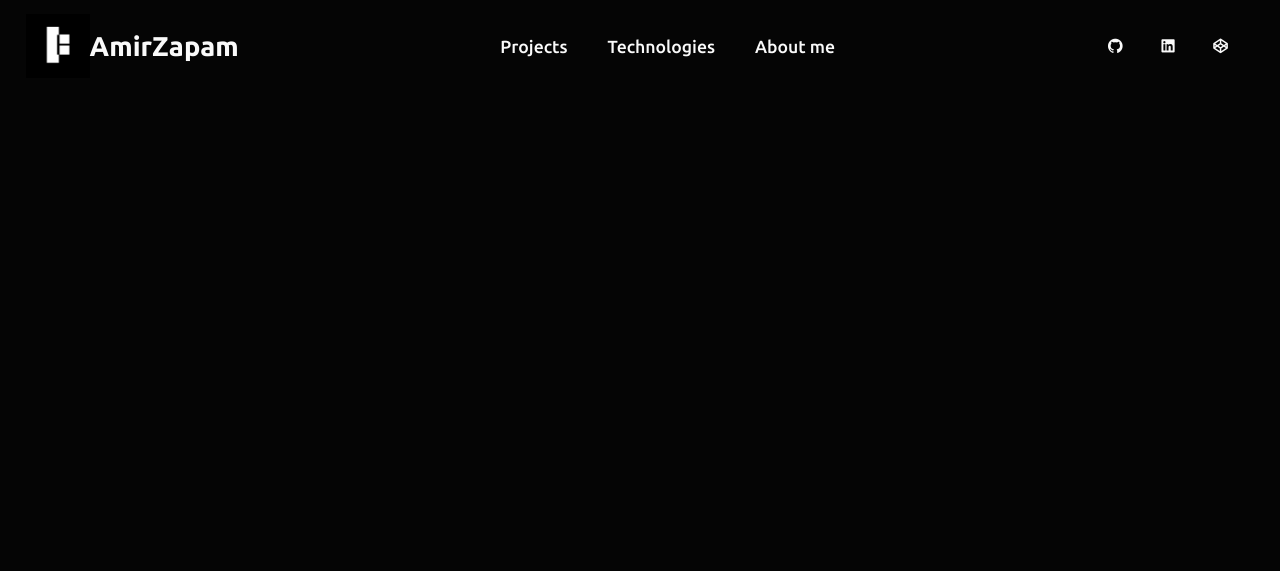
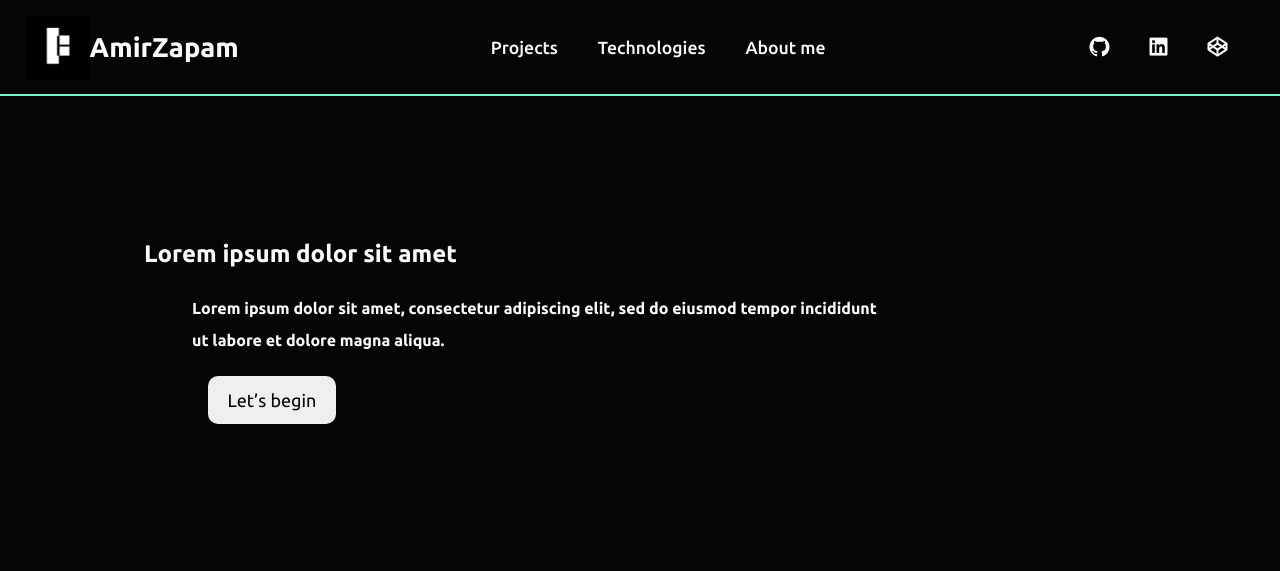
Before and after one commit to Zapam/portfolio, a plain HTML site: page index.html in a window 1280 px wide. Drawn offline with nearby package versions, Linux system fonts and the light colour scheme.

Commit message:
banner added

```diff
--- a/index.html
+++ b/index.html
@@ -53,7 +53,7 @@
   </div> -->
 
   <header>
-    <a href="#" class="logo"><img src="./logo1.png" alt="LOGO"><span>AmirZapam</span></a>
+    <a href="#" class="logo"><img src="./logo1.png" alt="LOGO"><span class="zapam">AmirZapam</span></a>
     <ul class="navbar">
       <li class="projects"><a href="">Projects</a></li>
       <li><a href="">Technologies</a></li>
@@ -66,6 +66,16 @@
       <div class="bx bx-menu" id="menu-icon"></div>
     </div>
   </header>
+
+  <main>
+
+    <div class="start">
+      <h1>Lorem ipsum dolor sit amet</h1>
+      <p>Lorem ipsum dolor sit amet, consectetur adipiscing elit, sed do eiusmod tempor incididunt ut labore et dolore
+        magna aliqua. </p>
+      <button><span>Let’s begin</span></button>
+    </div>
+  </main>
   <script type="text/javascript" src="script.js"></script>
 </body>
 
--- a/styles.css
+++ b/styles.css
@@ -13,24 +13,29 @@
   --text-dark: #fafafa;
   --background-dark: #050505;
   --primary: #0f8b9f;
-  --secondary-dark: #04142f;
+  --secondary-dark: #1a1e25;
   --accent-dark: #73f2c3;
   --texti-light: #050505;
   --background-light: #fafafa;
   --secondary-light: #d0e0fb;
   --accent-light: #16e99c;
-  --comment:red;
+  --comment: red;
+  /* Define CSS variables for standard screen sizes */
+  --small-screen: 767px;
+  --medium-screen: 1023px;
+  --large-screen: 1024px;
 }
 
 
-body{
+body {
   min-height: 100vh;
   background-color: var(--background-dark);
   color: var(--text-dark);
 }
+
 /*!! navbar start */
 
-header{
+header {
   position: fixed;
   width: 100%;
   top: 0;
@@ -39,69 +44,71 @@ header{
   display: flex;
   align-items: center;
   justify-content: space-between;
-  background: transparent;
+  background: var(--background-dark);
   padding: 28px 12%;
-  transition: all .50s ease ;
+  transition: all .50s ease;
+  border-bottom: 2px solid var(--accent-dark);
+  height: 6rem;
 }
 
-.logo{
+.logo {
   display: flex;
   align-items: center;
 }
 
-.logo i{
+.logo i {
   color: var(--accent-dark);
   font-size: 28px;
   margin-right: 3px;
 }
 
-.logo span{
+.logo span {
   color: var(--text-dark);
   font-size: 1.7rem;
   font-weight: 600;
 }
 
-.logo img{
+.logo img {
   width: 64px;
   height: auto;
 }
 
-.navbar{
+.navbar {
   display: flex;
 }
 
-.navbar a{
+.navbar a {
   color: var(--text-dark);
   font-size: 1.1rem;
   font-weight: 500;
   padding: 5px 0;
   margin: 0px 30px;
-  transition: all .50s ease ;
+  transition: all .50s ease;
 }
 
-.navbar a:hover{
+.navbar a:hover {
   color: var(--accent-dark);
 }
 
-.main{
+.main {
   display: flex;
   align-items: center;
 }
 
-.main a{
+.main a {
   margin-right: 25px;
   margin-left: 10px;
   color: var(--text-dark);
-  font-size: 1.1rem;
+  font-size: 1.5rem;
   font-weight: 500;
-  transition: all .50s ease ;
+  transition: all .50s ease;
 }
 
-.main a:hover{
+.main a:hover {
   color: var(--accent-dark);
 }
 
-#menu-icon{
+#menu-icon {
   font-size: 35px;
   color: var(--text-dark);
   cursor: pointer;
@@ -109,53 +116,165 @@ header{
   display: none;
 }
 
-@media (max-width: 1280px){
-  header{
+@media (max-width: 1280px) {
+  header {
     padding: 14px 2%;
     transition: .2s;
   }
 
-  .navbar a{
+  .navbar a {
     padding: 5px 0;
     margin: 0px 20px;
   }
 }
 
-@media(max-width:1090px){
-  #menu-icon{
+@media(max-width:1090px) {
+  #menu-icon {
     display: block;
   }
 
-  .navbar{
+  .navbar {
     position: absolute;
     top: 100%;
     right: -100%;
     width: 270px;
-    height: 15vh;
     background-color: var(--primary);
     display: flex;
     flex-direction: column;
     justify-content: flex-start;
     border-radius: 10px;
-    transition: all .50s ease ;
+    transition: all .50s ease;
   }
 
-  .navbar a{
+  .navbar a {
     display: block;
     margin: 12px 0;
     padding: 0px 25px;
-    transition: all .50s ease ;
+    transition: all .50s ease;
   }
 
-  .navbar a:hover{
+  .navbar a:hover {
     color: var(--text-dark);
     transform: translateY(5px);
   }
 
-  .navbar.open{
+  .navbar.open {
     right: 2%;
 
   }
 }
 
 /*!! navbar finished */
+
+/*!!Begining*/
+
+.start {
+  margin-left: 10%;
+  width: 50%;
+}
+
+.start p {
+  font-size: 1rem;
+  font-style: normal;
+  font-weight: 600;
+  line-height: normal;
+  margin-top: 1.5rem;
+  margin-left: 3rem;
+  line-height: 2rem;
+  margin-bottom: 0.5rem;
+  width: 70%;
+}
+
+.start h1 {
+  font-size: 1.5rem;
+  font-style: normal;
+  font-weight: 600;
+  line-height: normal;
+}
+
+.start button {
+  display: inline-block;
+  width: 8rem;
+  height: 3rem;
+  border-radius: 10px;
+  border: 1px solid var(--accent-dark-dark);
+  position: relative;
+  overflow: hidden;
+  transition: all 0.5s ease-in;
+  z-index: 1;
+  margin-left: 4rem;
+  margin-top: 0.75rem;
+}
+
+.start button::before,
+.start button::after {
+  content: '';
+  position: absolute;
+  top: 0;
+  width: 0;
+  height: 100%;
+  transform: skew(15deg);
+  transition: all 0.5s;
+  overflow: hidden;
+  z-index: -1;
+}
+
+.start button::before {
+  left: -10px;
+  background: var(--accent-light);
+}
+
+.start button::after {
+  right: -10px;
+  background: var(--accent-dark);
+}
+
+.start button:hover::before,
+.start button:hover::after {
+  width: 58%;
+}
+
+.start button:hover span {
+  color: var(--secondary-dark);
+  transition: 0.3s;
+}
+
+.start button span {
+  color: var(--texti-light);
+  font-size: 18px;
+  transition: all 0.3s ease-in;
+}
+
+header+main {
+  margin-top: 6rem;
+  padding: 9rem;
+}
+
+
+.start {
+  margin: auto;
+  width: 100%;
+}
+
+/* @media(max-width:720px) {
+  header + main {
+    margin-top: 6rem;
+    padding: 1rem;
+  } */
+
+
+
+
+/* Example media queries using the CSS variables */
+@media screen and (max-width: 767px) {
+
+  /* Styles for small mobile devices */
+  header+main {
+    margin-top: 6rem;
+    padding: 1rem;
+  }
+
+  .zapam {
+    display: none;
+  }
+}
```
